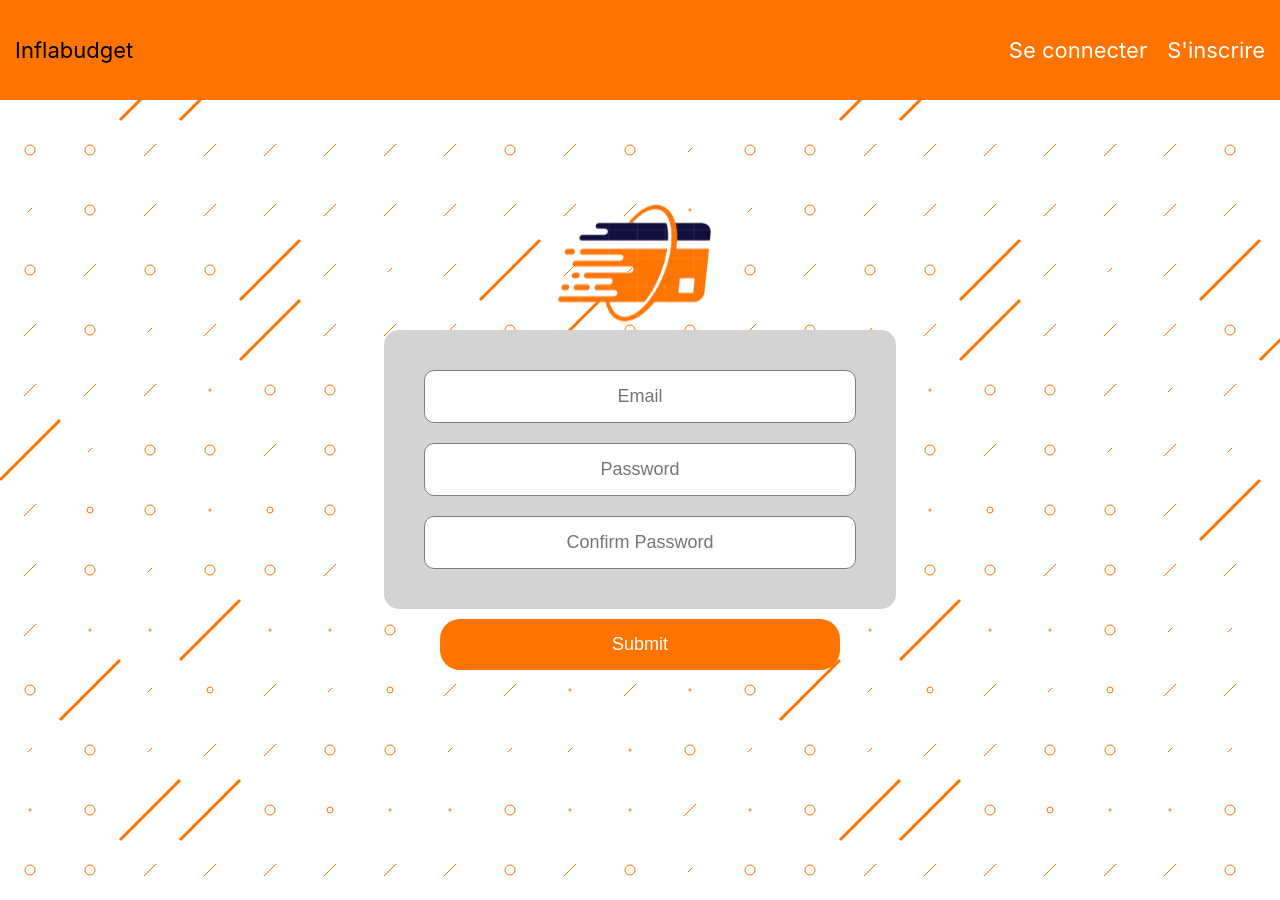
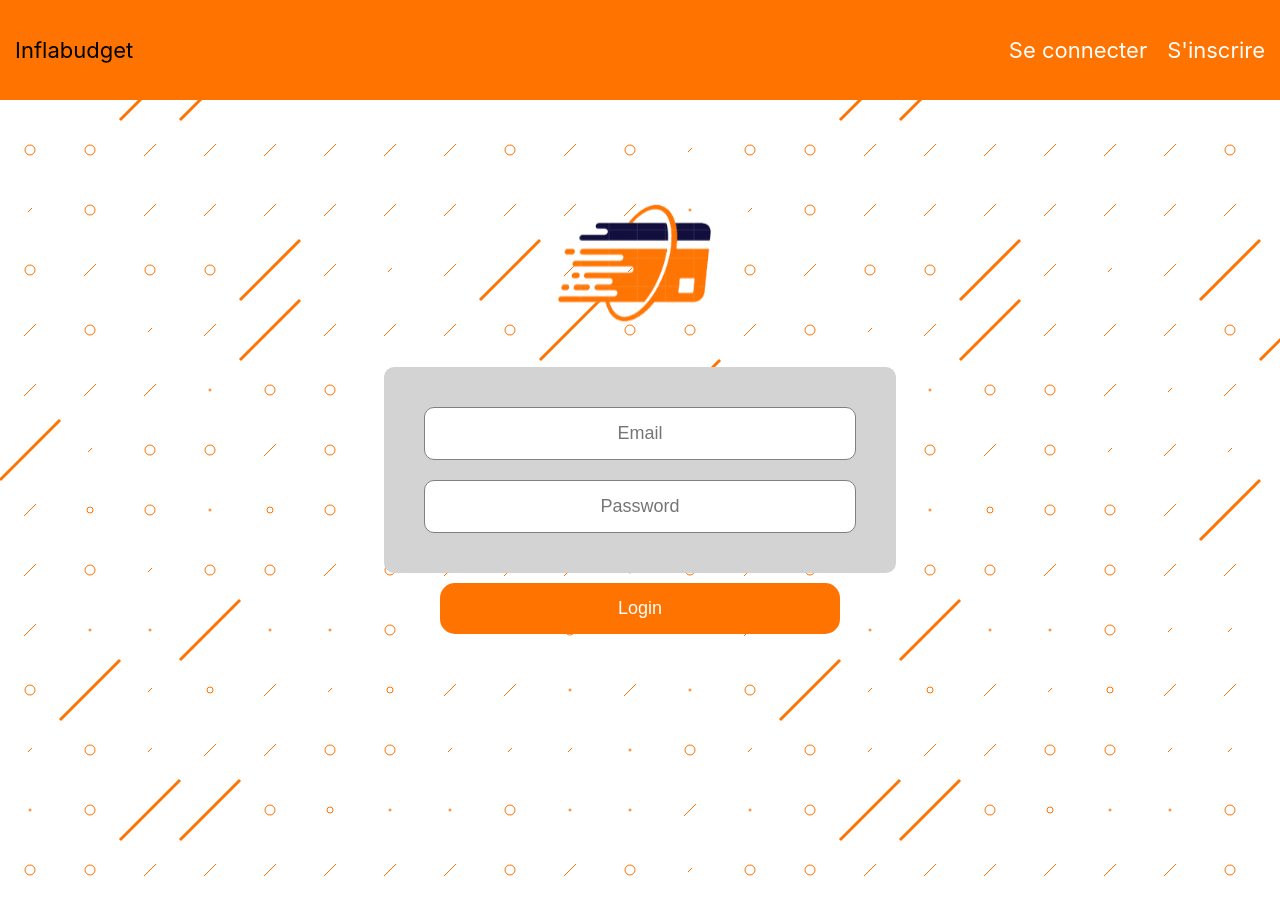
Before and after one commit to Anthonylat09/inflation-management, a React (Create React App) app in the folder inflationmanagementfrontend/: page / in a window 1280 px wide. Built offline with nearby package versions, Linux system fonts and the light colour scheme.

Commit message:
feat:IM-22 page d'inscription et de connexion

```diff
--- a/inflationmanagementfrontend/package.json
+++ b/inflationmanagementfrontend/package.json
@@ -9,6 +9,7 @@
     "mdb-react-ui-kit": "^6.1.0",
     "react": "^18.2.0",
     "react-dom": "^18.2.0",
+    "react-router": "^6.12.0",
     "react-scripts": "5.0.1",
     "web-vitals": "^2.1.4"
   },
@@ -35,5 +36,8 @@
       "last 1 firefox version",
       "last 1 safari version"
     ]
+  },
+  "devDependencies": {
+    "react-router-dom": "^6.12.0"
   }
 }
--- a/inflationmanagementfrontend/src/App.js
+++ b/inflationmanagementfrontend/src/App.js
@@ -1,12 +1,12 @@
 import './App.css';
-import Register from "./pages/register";
+import Login from "./pages/login";
 
 
 function App() {
   return (
 
     <div className="App">
-      <Register></Register>
+      <Login></Login>
 
     </div>
   );
--- /dev/null
+++ b/inflationmanagementfrontend/src/pages/login.js
@@ -0,0 +1,70 @@
+import React, { useState } from 'react';
+import BarreNavigationComponent from "../components/barreNavigation.component";
+import logo from '../logo.svg'; // Importez votre logo ici
+
+const Login = () => {
+  const [email, setEmail] = useState('');
+  const [password, setPassword] = useState('');
+
+  const handleEmailChange = (event) => {
+    setEmail(event.target.value);
+  };
+
+  const handlePasswordChange = (event) => {
+    setPassword(event.target.value);
+  };
+
+  const handleSubmit = (event) => {
+    event.preventDefault();
+    // Perform login logic here
+    console.log('Email:', email);
+    console.log('Password:', password);
+    // Reset the form
+    setEmail('');
+    setPassword('');
+  };
+
+  return (
+    <div>
+      <div>
+        <BarreNavigationComponent></BarreNavigationComponent>
+      </div>
+
+      <div style={{ display: 'flex', justifyContent: 'center', alignItems: 'center', minHeight: '100vh', position: 'relative' }}>
+        <div style={{ position: 'absolute', top: '20%', left: '50%', transform: 'translate(-50%, -50%)' }}>
+          <img src={logo} alt="Logo" style={{ width: '200px', height: '240px' }} /> {/* Ajoutez votre logo ici */}
+        </div>
+
+        <form onSubmit={handleSubmit} style={{ display: 'flex', flexDirection: 'column', alignItems: 'center' }}>
+          <div style={{ background: 'lightgray', padding: '40px', borderRadius: '10px', textAlign: 'center' }}>
+            <div style={{ marginBottom: '20px' }}>
+              <input
+                type="text"
+                placeholder="Email"
+                value={email}
+                onChange={handleEmailChange}
+                required
+                style={{ border: '1px solid gray', borderRadius: '10px', padding: '15px', textAlign: 'center', width: '400px', fontSize: '18px' }}
+              />
+            </div>
+
+            <div>
+              <input
+                type="password"
+                placeholder="Password"
+                value={password}
+                onChange={handlePasswordChange}
+                required
+                style={{ border: '1px solid gray', borderRadius: '10px', padding: '15px', textAlign: 'center', width: '400px', fontSize: '18px' }}
+              />
+            </div>
+          </div>
+
+          <button type="submit" style={{ alignSelf: 'center', marginTop: '10px', background: '#ff7300', color: 'white', border: 'none', borderRadius: '15px', padding: '15px', width: '400px', fontSize: '18px' }}>Login</button>
+        </form>
+      </div>
+    </div>
+  );
+};
+
+export default Login;
```
Also changed, not shown: inflationmanagementfrontend/public/logo_inflaBudget.svg (added), 1 other file (tests, documents, lock files or other folders).
